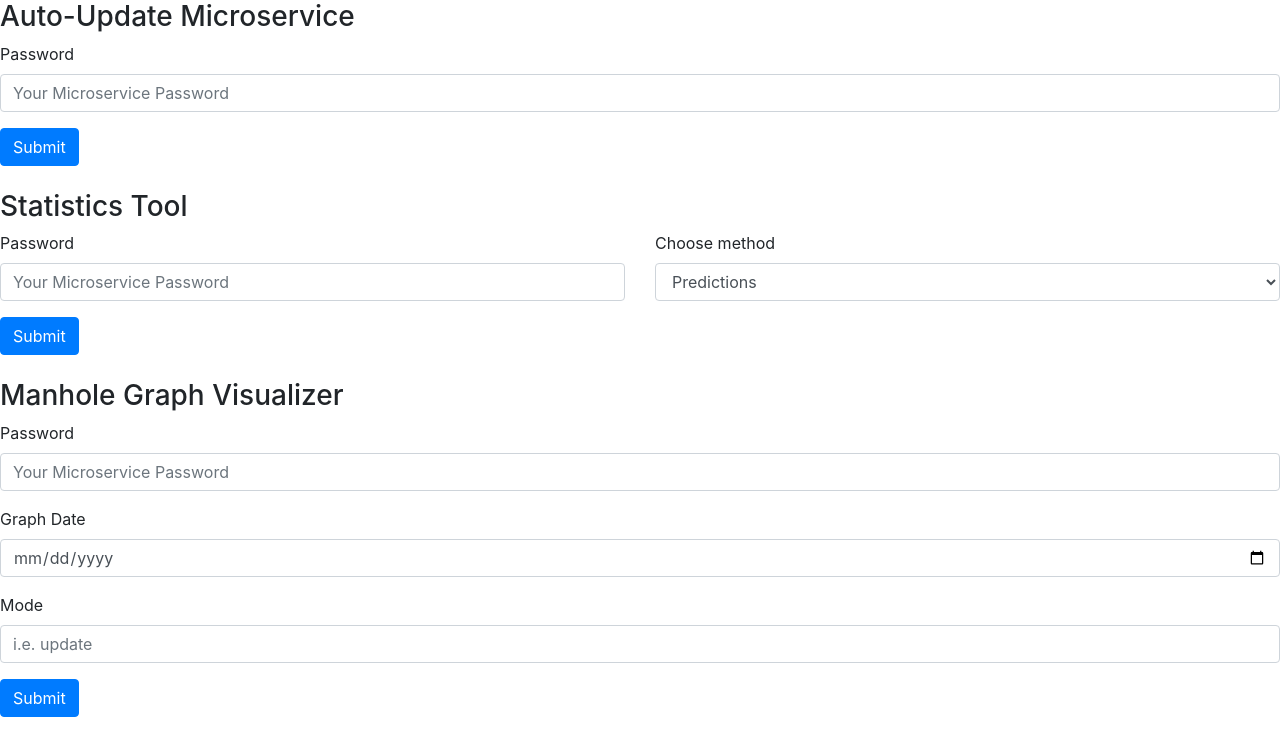
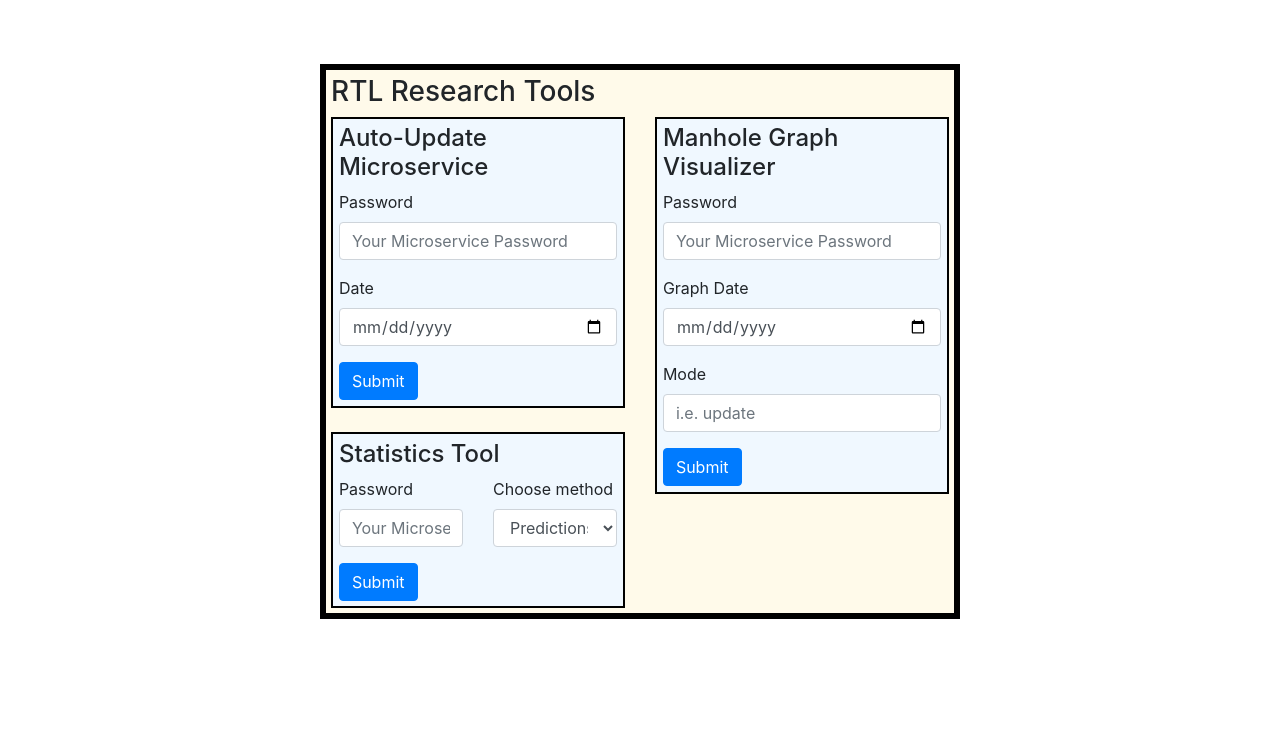
Before and after one commit to Nlin2/dsc180_frontend, a React app: page / in a window 1280 px wide. Built offline with nearby package versions, Linux system fonts and the light colour scheme.

Commit message:
made prettier, added date on AUM tool

```diff
--- a/src/components/AutoUpdateMicroservice.js
+++ b/src/components/AutoUpdateMicroservice.js
@@ -29,13 +29,17 @@ class AutoUpdateMicroservice extends Component {
     render() {
         return (
             <React.Fragment>
-                <h3>Auto-Update Microservice</h3>
+                <h4>Auto-Update Microservice</h4>
                 <Form onSubmit={this.handleSubmit}>
                     <Form.Group>
                         <Form.Label>
                             Password
                         </Form.Label>
                         <Form.Control onChange={this.handlePasswordChange} type="password" placeholder="Your Microservice Password" />
+                    </Form.Group>
+                    <Form.Group>
+                        <Form.Label>Date</Form.Label>
+                        <Form.Control type="date" onChange={this.handleDateChange} name="graphDate"/>
                     </Form.Group>
                     <Button variant="primary" type="submit">
                         Submit
--- a/src/components/ManholeGraph.js
+++ b/src/components/ManholeGraph.js
@@ -48,9 +48,9 @@ class ManholeGraph extends Component {
     render() {
         return (
             <React.Fragment>
-                <h3>
+                <h4>
                     Manhole Graph Visualizer
-                </h3>
+                </h4>
                 <Form onSubmit={this.handleSubmit}>
                     <Form.Group>
                         <Form.Label>
--- a/src/components/StatisticsTool.js
+++ b/src/components/StatisticsTool.js
@@ -37,9 +37,9 @@ class StatisticsTool extends Component {
     render() {
         return (
             <React.Fragment>
-                <h3>
+                <h4>
                     Statistics Tool
-                </h3>
+                </h4>
 
                 <Form onSubmit={this.handleSubmit}>
                     <Row>
--- a/src/index.css
+++ b/src/index.css
@@ -1,3 +1,7 @@
+head{
+  background-color: cyan;
+}
+
 body {
   margin: 0;
   font-family: -apple-system, BlinkMacSystemFont, 'Segoe UI', 'Roboto', 'Oxygen',
@@ -11,3 +15,23 @@ code {
   font-family: source-code-pro, Menlo, Monaco, Consolas, 'Courier New',
     monospace;
 }
+
+.toolContainer{
+  width: 50%;
+  margin-left: 25%;
+  margin-top: 5%;
+  background-color: rgb(255, 250, 234);
+  border: 6px solid black;
+  padding: 5px;
+}
+
+.tool{
+  background-color: aliceblue;
+  border: 2px solid black;
+  width: auto;
+  padding: 2%;
+}
+
+.bg {
+  background-color: rgba(39, 32, 26, 0.103);
+}
--- a/src/index.js
+++ b/src/index.js
@@ -7,14 +7,32 @@ import 'bootstrap/dist/css/bootstrap.min.css'
 import AutoUpdateMicroservice from './components/AutoUpdateMicroservice';
 import ManholeGraph from './components/ManholeGraph';
 import StatisticsTool from './components/StatisticsTool';
+import { Row, Col } from 'react-bootstrap';
+
 
 ReactDOM.render(
   <React.StrictMode>
-    <AutoUpdateMicroservice />
-    <br/>
-    <StatisticsTool />
-    <br/>
-    <ManholeGraph />
+    <div className = "toolContainer">
+      <h3>RTL Research Tools</h3>
+      <Row>
+        <Col>
+          <div className = "tool">
+            <AutoUpdateMicroservice />
+          </div>
+          <br/>
+          <div className = "tool">
+            <StatisticsTool />
+          </div>
+        </Col>
+        <br/>
+        <Col>
+          <div className = "tool">
+            <ManholeGraph />
+          </div>
+        </Col>
+      </Row>
+    </div>
+
   </React.StrictMode>,
   document.getElementById('root')
 );
```
